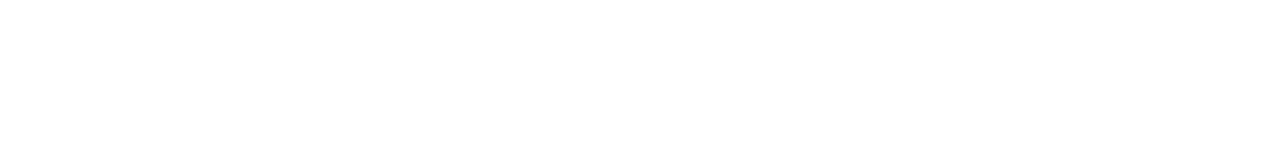
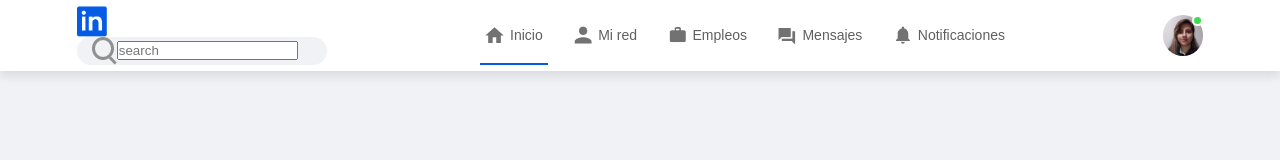
Before and after one commit to SofyGallego/ParcialWeb, a plain HTML site: page index.html in a window 1280 px wide. Drawn offline with Linux system fonts and the light colour scheme.

Commit message:
principio

```diff
--- /dev/null
+++ b/estilo.css
@@ -0,0 +1,90 @@
+* {
+    margin: 0;
+    padding: 0;
+    font-family: 'Poppins', sans-serif;
+    box-sizing: border-box;
+}
+body {
+    background-color: #f0f2f5;
+    color: #5f5f5f;
+}
+a{
+    text-decoration: none;
+    color: #5f5f5f;
+}
+.navbar{
+    display: flex;
+    align-items: center;
+    justify-content: space-between;
+    background: #fff;
+    padding: 6px 6%;
+    position: sticky;
+    top: 0;
+    z-index: 100;
+    box-shadow: 0 5px 10px rgba(0, 0, 0, 0.1);
+}
+.logo img {
+    width: 30px;
+    margin-right: 15px;
+    display: block;
+}
+.navbar-center ul li{
+    display: inline-block;
+    list-style: none;
+}
+.navbar-center ul li a{
+    display: flex;
+    align-items: center;
+    font-size: 14px;
+    margin: 5px 8px;
+    padding-right: 5px;
+    position: relative;
+}
+.navbar-center ul li a img{
+    width: 30px;
+}
+.navbar-center ul li a::after{
+    content: '';
+    width: 0;
+    height: 2px;
+    background: #045be6;
+    position: absolute;
+    bottom: -15px;
+    transition: width 0.3s;
+}
+.navbar-center ul li a:hover::after,
+.navbar-center ul li a.active-link::after{
+    width: 100%;
+}
+
+
+
+.nav-profile-img{
+    width: 40px;
+    border-radius: 50px;
+    display: block;
+    cursor: pointer;
+    position: relative;
+}
+.online {
+    position: relative;
+}
+.online::after{
+    content: '';
+    width: 7px;
+    height: 7px;
+    border: 2px solid #fff;
+    border-radius: 50%;
+    right: 0px;
+    top: 0px;
+    background: #41db51;
+    position: absolute;
+}
+.search-box{
+    background: #f0f2f5;
+    width: 250px;
+    border-radius: 20px;
+    display: flex;
+    align-items: center;
+    padding: 0 15px;
+}
--- a/index.html
+++ b/index.html
@@ -4,8 +4,35 @@
     <meta charset="UTF-8">
     <meta name="viewport" content="width=device-width, initial-scale=1.0">
     <title>Parcial Web</title>
+    <link rel="stylesheet" href="estilo.css">
 </head>
 <body>
+    <nav class="navbar">
+        <div class="navbar-left">
+            <a href="index.html" class="logo"><img src="img/logo.png"></a>
+            <div class="search-box">
+                <img src="img/search.png">
+                <input type="text" placeholder="search">
+            </div>
+        </div>
+
+        <div class="navbar-center">
+            <ul>
+                <li><a href="#" class="active-link"><img src="img/inicio.png"><span>Inicio</span></a></li>
+                <li><a href="#"><img src="img/red.png"><span>Mi red</span></a></li>
+                <li><a href="#"><img src="img/trabajos.png"><span>Empleos</span></a></li>
+                <li><a href="#"><img src="img/mensajes.png"><span>Mensajes</span></a></li>
+                <li><a href="#"><img src="img/notificaciones.png"><span>Notificaciones</span></a></li>
+            </ul>
+        </div>
+
+        <div class="navbar-right">
+            <div class="online">
+                <img src="img/user-1.jpg" class="nav-profile-img">
+            </div>
+        </div>
+    </nav>
+
 
 </body>
 </html>
```
Also changed, not shown: img/inicio.png (added), img/logo.png (added), img/mensajes.png (added), img/notificaciones.png (added), img/red.png (added), img/search.png (added), img/trabajos.png (added), img/user-1.jpg (added), 1 other file.
